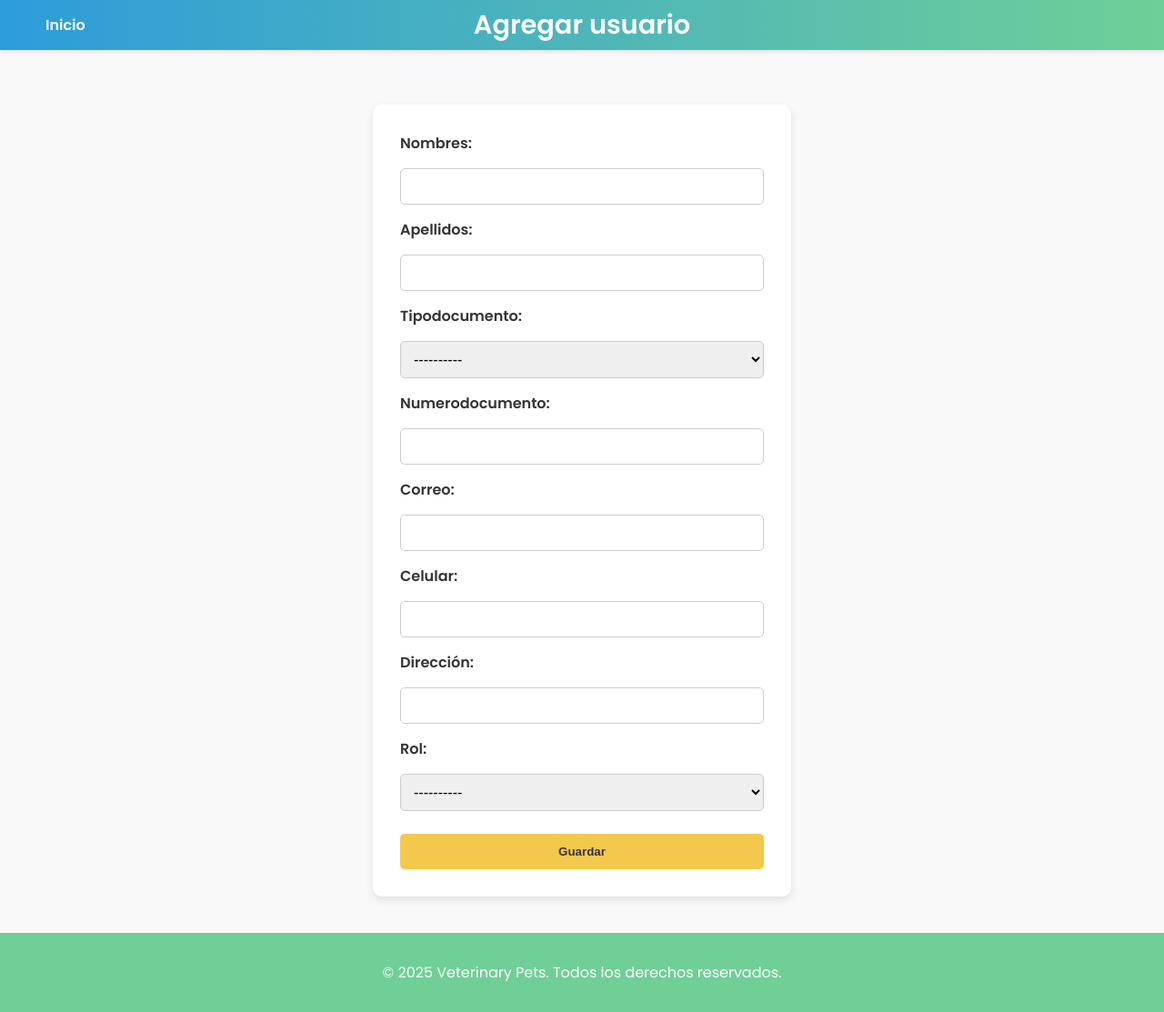
After one commit to yruedahu/veterinaria_frameworks, a Django app: page /users/registrar/ in a window 1280 px wide. The commit adds this page. Shown: the whole page at 91% size. Run offline with Django 5.2, Linux system fonts and the light colour scheme; parts of the project's set-up code (start-up, migrations or seed data) failed here and were passed over.

Commit message:
Creación formualrio registro usuario, aplicando estilos

```diff
--- a/apps/veterinary_users/static/css/users_style.css
+++ b/apps/veterinary_users/static/css/users_style.css
@@ -15,7 +15,7 @@ header {
     background: linear-gradient(to right, #2D9CDB, #6FCF97);
     padding: 15px 50px;
     color: white;
-    width: 100%;
+    width: auto;
     top: 0;
     left: 0;
     box-shadow: 0 2px 5px rgba(0,0,0,0.1);
@@ -36,11 +36,11 @@ header h1 {
 }
 
 main {
-    margin-top: 100px;
+    margin-top: 40px;
     padding: 20px;
 }
 
-#login {
+#login, #registro {
     max-width: 400px;
     margin: 0 auto;
     background: white;
@@ -49,18 +49,18 @@ main {
     box-shadow: 0 4px 8px rgba(0,0,0,0.1);
 }
 
-#login form {
+#login form, #registro form {
     display: flex;
     flex-direction: column;
     gap: 15px;
 }
 
-#login label {
+#login label, #registro label {
     font-weight: 600;
     text-align: left;
 }
 
-#login input {
+#login input, #registro input, #registro select {
     padding: 10px;
     border: 1px solid #ccc;
     border-radius: 5px;
--- a/apps/veterinary_users/templates/veterinary_users/home_users.html
+++ b/apps/veterinary_users/templates/veterinary_users/home_users.html
@@ -28,7 +28,7 @@
                     <button type="submit" name="ingresar">Ingresar</button>
                     <br>
                     <p>¿Aún no te has registrado?</p>
-                    <a href="">Regístrate</a>
+                    <a href="{% url 'registro_usuarios' %}">Regístrate</a>
                 </div>
             </form>
         </div>
--- /dev/null
+++ b/apps/veterinary_users/templates/veterinary_users/registro_usuarios.html
@@ -0,0 +1,59 @@
+{% load static %}
+<!DOCTYPE html>
+<html lang="es">
+<head>
+    <meta charset="UTF-8">
+    <meta name="viewport" content="width=device-width, initial-scale=1.0">
+    <title>Registrar usuario</title>
+    <link rel="stylesheet" href="{% static 'css/users_style.css' %}">
+    <link rel="preconnect" href="https://fonts.googleapis.com">
+    <link href="https://fonts.googleapis.com/css2?family=Poppins:wght@300;400;600&display=swap" rel="stylesheet">
+</head>
+<body>
+    <header>
+        <a href="" id="linkIndex">Inicio</a>
+        <h1>Agregar usuario</h1>
+    </header>
+    <main>
+        <div id="registro">
+            <form method="post" id="form_registro">
+                <!-- {% csrf_token %} -->
+                <label for="nombres">Nombres:</label>
+                <input type="text" id="nombres" name="nombres" maxlength="50" required>
+                <label for="apellidos">Apellidos:</label>
+                <input type="text" id="apellidos" name="apellidos" maxlength="50" required>
+                <label for="tipodocumento">Tipodocumento:</label>
+                <select id="tipodocumento" name="tipodocumento" required>
+                    <option value="">----------</option>
+                    <option value="cc">Cédula de ciudadanía</option>
+                    <option value="ti">Tarjeta de identidad</option>
+                    <option value="ce">Cédula de extranjería</option>
+                    <option value="pasaporte">Pasaporte</option>
+                </select>
+                <label for="numerodocumento">Numerodocumento:</label>
+                <input type="text" id="numerodocumento" name="numerodocumento" maxlength="20" required>
+                <label for="correo">Correo:</label>
+                <input type="email" id="correo" name="correo" maxlength="100" required>
+                <label for="celular">Celular:</label>
+                <input type="text" id="celular" name="celular" maxlength="15" required>
+                <label for="direccion">Dirección:</label>
+                <input type="text" id="direccion" name="direccion" maxlength="100" required>
+                <label for="rol">Rol:</label>
+                <select id="rol" name="rol" required>
+                    <option value="">----------</option>
+                    <option value="admin">Administrador</option>
+                    <option value="veterinario">Veterinario</option>
+                    <option value="recepcionista">Recepcionista</option>
+                    <option value="cliente">Cliente</option>
+                </select>
+                <div class="acciones">
+                    <button type="submit">Guardar</button>
+                </div>
+            </form>
+        </div>
+    </main>
+    <footer>
+        <p>&copy; 2025 Veterinary Pets. Todos los derechos reservados.</p>
+    </footer>
+</body>
+</html>
--- a/apps/veterinary_users/urls.py
+++ b/apps/veterinary_users/urls.py
@@ -3,4 +3,5 @@ from . import views
 
 urlpatterns = [
     path('', views.home_users, name='home_users'),
+    path('registrar/', views.registro_usuarios, name='registro_usuarios')
 ]
--- a/apps/veterinary_users/views.py
+++ b/apps/veterinary_users/views.py
@@ -3,3 +3,6 @@ from django.http import HttpResponse
 
 def home_users(request):
     return render(request,'veterinary_users/home_users.html')
+
+def registro_usuarios(request):
+    return render(request, 'veterinary_users/registro_usuarios.html')
```
